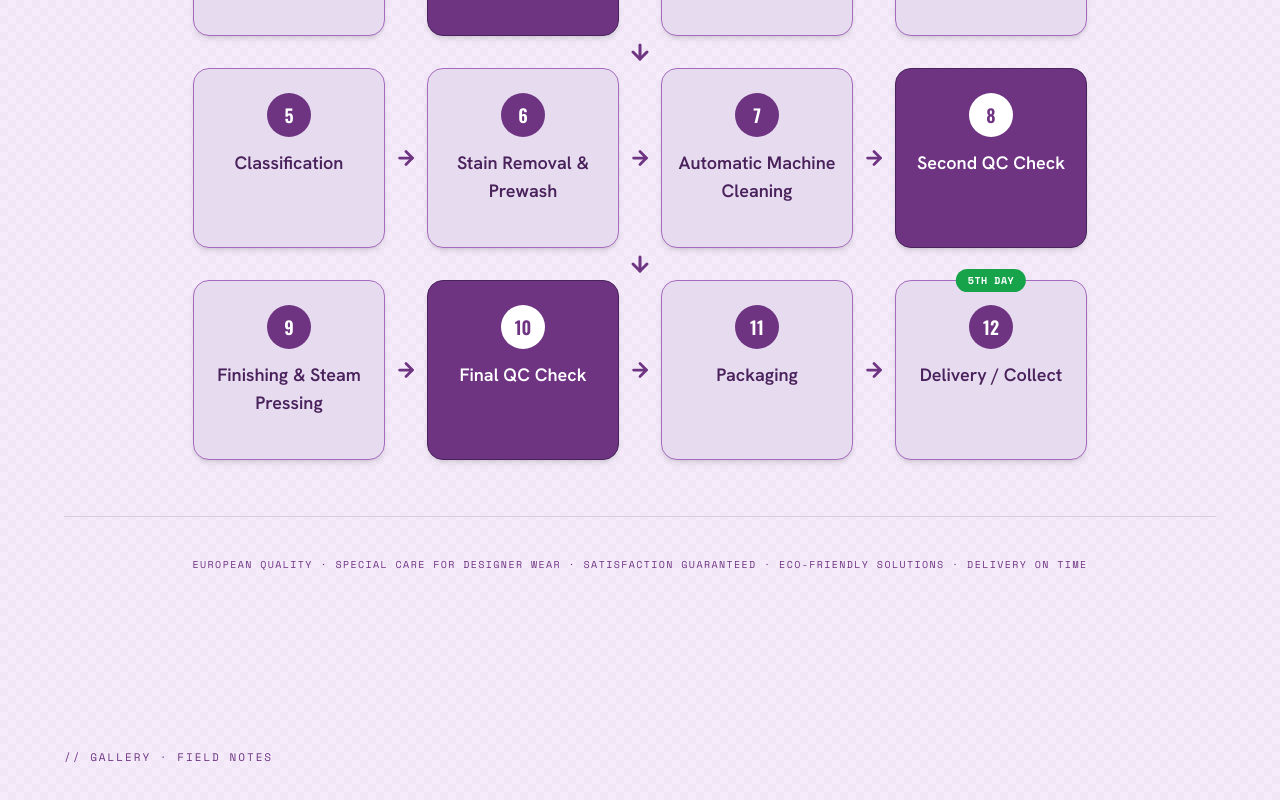
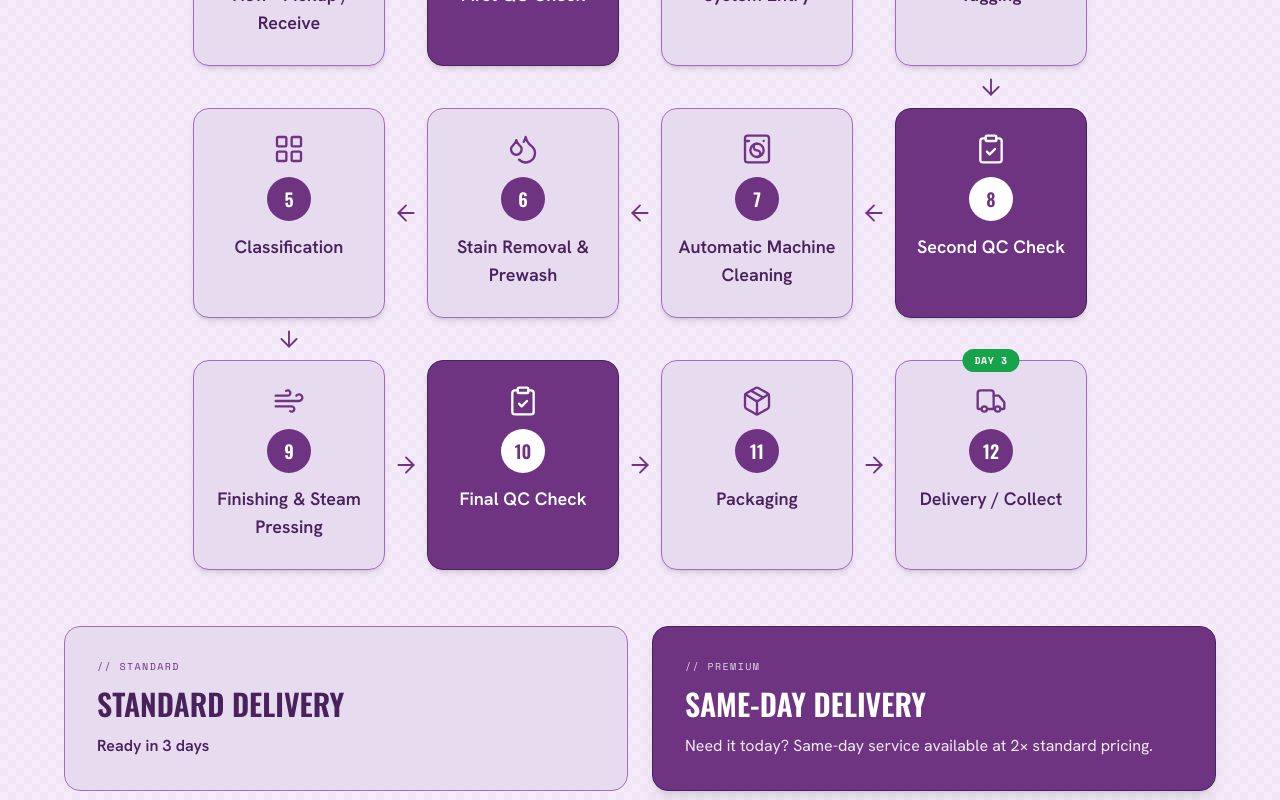
Before and after one commit to TanishRS/ecopsin-all, a React (Vite) app: page / in a window 1280 px wide. Shown: the part 4280-5080 px from the top of the page. Built offline with nearby package versions, Linux system fonts and the light colour scheme; the HTML template or start-up script is replaced by a standard one.

Commit message:
demo-loader

```diff
--- a/src/components/Nav.tsx
+++ b/src/components/Nav.tsx
@@ -46,7 +46,7 @@ export default function Nav() {
           <img
             src="/ecospin-wordmark.png"
             alt="Ecospin Dry Cleaners"
-            className="h-9 w-auto md:h-10"
+            className="h-9 w-auto md:h-14"
           />
         </a>
 
--- a/src/sections/BookPickup.tsx
+++ b/src/sections/BookPickup.tsx
@@ -45,7 +45,7 @@ export default function BookPickup() {
 
     const payload = {
       customer_name: get('name'),
-      phone:         get('phone'),
+      phone:         get('phone').replace(/^\+/, ''),
       email:         get('email'),
       city:          get('city'),
       address:       get('address'),
--- a/src/sections/Process.tsx
+++ b/src/sections/Process.tsx
@@ -1,7 +1,37 @@
-import { ArrowDown, ArrowRight } from 'lucide-react'
+import { Fragment } from 'react'
+import {
+  ArrowDown,
+  ArrowLeft,
+  ArrowRight,
+  ClipboardCheck,
+  Droplets,
+  Laptop,
+  LayoutGrid,
+  Package,
+  Tag,
+  Truck,
+  WashingMachine,
+  Wind,
+  type LucideIcon,
+} from 'lucide-react'
 import { Eyebrow, Section } from '../components/ui'
 
 type Step = { n: number; label: string }
+
+const ICONS: Record<number, LucideIcon> = {
+  1: Truck,
+  2: ClipboardCheck,
+  3: Laptop,
+  4: Tag,
+  5: LayoutGrid,
+  6: Droplets,
+  7: WashingMachine,
+  8: ClipboardCheck,
+  9: Wind,
+  10: ClipboardCheck,
+  11: Package,
+  12: Truck,
+}
 
 const STEPS: Step[] = [
   { n: 1,  label: 'View · Pickup / Receive' },
@@ -26,14 +56,23 @@ const TRUST = [
   'Delivery on Time',
 ]
 
-const ROWS = [STEPS.slice(0, 4), STEPS.slice(4, 8), STEPS.slice(8, 12)]
+// Boustrophedon path: row 1 LTR, row 2 RTL, row 3 LTR. Cards stay in
+// numeric order (5,6,7,8 in row 2 read left→right), but the arrows between
+// them point LEFT so the flow direction is 8→7→6→5.
+type RowSpec = { steps: Step[]; arrow: 'right' | 'left'; downAfter: 'right' | 'left' | null }
+const DESKTOP_ROWS: RowSpec[] = [
+  { steps: STEPS.slice(0, 4), arrow: 'right', downAfter: 'right' },
+  { steps: STEPS.slice(4, 8), arrow: 'left', downAfter: 'left' },
+  { steps: STEPS.slice(8, 12), arrow: 'right', downAfter: null },
+]
 
 function Card({ step, badge }: { step: Step; badge?: string }) {
   const isQC = step.label.includes('QC')
-  // mobile: compact horizontal pill (number left, label right); lg+: tall station card
+  const Icon = ICONS[step.n]
+  // mobile: compact horizontal pill (icon · number · label); lg+: tall station card
   return (
     <div
-      className={`relative flex w-72 max-w-full items-center gap-4 rounded-2xl border-[1.5px] px-5 py-3.5 shadow-md transition-transform duration-200 hover:scale-[1.03] hover:shadow-xl lg:min-h-[180px] lg:w-48 lg:flex-col lg:justify-start lg:gap-0 lg:px-4 lg:py-6 lg:text-center ${
+      className={`relative flex w-72 max-w-full items-center gap-4 rounded-2xl border-[1.5px] px-5 py-3.5 shadow-md transition-transform duration-200 hover:scale-[1.03] hover:shadow-xl lg:min-h-[210px] lg:w-48 lg:flex-col lg:justify-start lg:gap-0 lg:px-4 lg:py-6 lg:text-center ${
         isQC
           ? 'border-velvet-darkest bg-velvet'
           : 'border-velvet-mid bg-velvet-light'
@@ -44,8 +83,13 @@ function Card({ step, badge }: { step: Step; badge?: string }) {
           {badge}
         </span>
       )}
+      <Icon
+        aria-hidden="true"
+        strokeWidth={1.75}
+        className={`h-6 w-6 shrink-0 lg:h-8 lg:w-8 ${isQC ? 'text-white' : 'text-velvet'}`}
+      />
       <div
-        className={`flex h-9 w-9 shrink-0 items-center justify-center rounded-full lg:h-11 lg:w-11 ${
+        className={`flex h-9 w-9 shrink-0 items-center justify-center rounded-full lg:mt-3 lg:h-11 lg:w-11 ${
           isQC ? 'bg-white' : 'bg-velvet'
         }`}
       >
@@ -64,6 +108,10 @@ function Card({ step, badge }: { step: Step; badge?: string }) {
   )
 }
 
+const arrowCls = 'text-velvet'
+const ARROW_SIZE = 26
+const ARROW_STROKE = 1.75
+
 export default function Process() {
   return (
     <Section id="process">
@@ -74,37 +122,63 @@ export default function Process() {
           <br />
           <span className="text-glow">Twelve stations. Cleaner than new.</span>
         </h2>
-        <p className="reveal mono-label mt-4">1ST DAY → 5TH DAY</p>
+        <p className="reveal mono-label mt-4">1ST DAY → DAY 3</p>
       </div>
 
-      {/* ── Desktop: 4 cards per row with inline arrows ── */}
-      <div className="mt-14 hidden lg:flex lg:flex-col lg:items-center lg:gap-0">
-        {ROWS.map((row, ri) => (
-          <div key={ri} className="flex flex-col items-center gap-0">
-            {/* ↓ between rows */}
-            {ri > 0 && (
-              <div className="py-1">
-                <ArrowDown size={24} strokeWidth={3} className="text-velvet" />
+      {/* ── Desktop: boustrophedon path — row 1 LTR, row 2 RTL, row 3 LTR ── */}
+      <div className="mt-14 hidden lg:flex lg:justify-center">
+        <div className="inline-flex flex-col">
+          {DESKTOP_ROWS.map((row, ri) => (
+            <Fragment key={ri}>
+              <div className="flex items-center">
+                {row.steps.map((step, si) => (
+                  <Fragment key={step.n}>
+                    <Card
+                      step={step}
+                      badge={step.n === 1 ? '1st Day' : step.n === 12 ? 'Day 3' : undefined}
+                    />
+                    {si < row.steps.length - 1 && (
+                      <div className="px-2">
+                        {row.arrow === 'right' ? (
+                          <ArrowRight
+                            size={ARROW_SIZE}
+                            strokeWidth={ARROW_STROKE}
+                            className={arrowCls}
+                            aria-hidden="true"
+                          />
+                        ) : (
+                          <ArrowLeft
+                            size={ARROW_SIZE}
+                            strokeWidth={ARROW_STROKE}
+                            className={arrowCls}
+                            aria-hidden="true"
+                          />
+                        )}
+                      </div>
+                    )}
+                  </Fragment>
+                ))}
               </div>
-            )}
-            {/* Row of 4 cards + → between them */}
-            <div className="flex items-center gap-0">
-              {row.map((step, si) => (
-                <div key={step.n} className="flex items-center gap-0">
-                  <Card
-                    step={step}
-                    badge={step.n === 1 ? '1st Day' : step.n === 12 ? '5th Day' : undefined}
-                  />
-                  {si < row.length - 1 && (
-                    <div className="px-2.5">
-                      <ArrowRight size={22} strokeWidth={3} className="text-velvet" />
-                    </div>
-                  )}
+              {row.downAfter && (
+                <div className="flex py-2">
+                  {/* 192px box matches card width (w-48); ml-auto/mr-auto pins it under the correct column */}
+                  <div
+                    className={`flex w-48 justify-center ${
+                      row.downAfter === 'right' ? 'ml-auto' : 'mr-auto'
+                    }`}
+                  >
+                    <ArrowDown
+                      size={ARROW_SIZE}
+                      strokeWidth={ARROW_STROKE}
+                      className={arrowCls}
+                      aria-hidden="true"
+                    />
+                  </div>
                 </div>
-              ))}
-            </div>
-          </div>
-        ))}
+              )}
+            </Fragment>
+          ))}
+        </div>
       </div>
 
       {/* ── Mobile: single column with ↓ between cards ── */}
@@ -113,15 +187,45 @@ export default function Process() {
           <div key={step.n} className="flex flex-col items-center">
             <Card
               step={step}
-              badge={step.n === 1 ? '1st Day' : step.n === 12 ? '5th Day' : undefined}
+              badge={step.n === 1 ? '1st Day' : step.n === 12 ? 'Day 3' : undefined}
             />
             {i < STEPS.length - 1 && (
               <div className="py-1.5">
-                <ArrowDown size={22} strokeWidth={3} className="text-velvet" />
+                <ArrowDown
+                  size={ARROW_SIZE}
+                  strokeWidth={ARROW_STROKE}
+                  className={arrowCls}
+                  aria-hidden="true"
+                />
               </div>
             )}
           </div>
         ))}
+      </div>
+
+      {/* ── Delivery options ── */}
+      <div className="reveal mt-14 grid grid-cols-1 gap-5 md:grid-cols-2 md:gap-6">
+        <article className="rounded-2xl border-[1.5px] border-velvet-mid bg-velvet-light p-6 md:p-8">
+          <p className="font-mono text-[10px] uppercase tracking-label text-velvet">
+            {'// STANDARD'}
+          </p>
+          <h3 className="mt-3 font-display text-2xl uppercase text-velvet-darkest md:text-3xl">
+            Standard Delivery
+          </h3>
+          <p className="mt-3 text-base font-semibold text-velvet-darkest">Ready in 3 days</p>
+        </article>
+
+        <article className="rounded-2xl border-[1.5px] border-velvet-darkest bg-velvet p-6 text-white shadow-lg md:p-8">
+          <p className="font-mono text-[10px] uppercase tracking-label text-white/80">
+            {'// PREMIUM'}
+          </p>
+          <h3 className="mt-3 font-display text-2xl uppercase md:text-3xl">
+            Same-Day Delivery
+          </h3>
+          <p className="mt-3 text-sm leading-relaxed text-white/90 md:text-base">
+            Need it today? Same-day service available at 2× standard pricing.
+          </p>
+        </article>
       </div>
 
       {/* ── Trust badges ── */}
```
Also changed, not shown: index.html (+17 -95 lines), src/App.tsx (+97 -0 lines).
